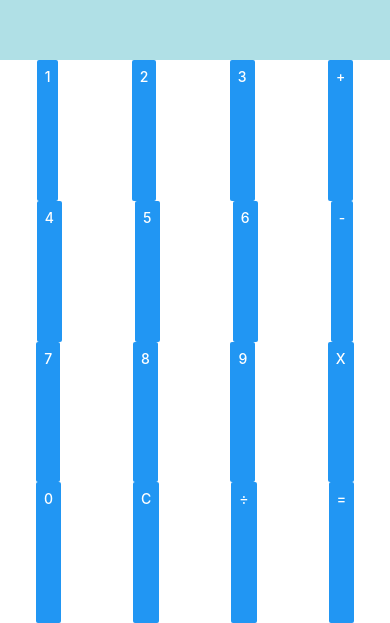
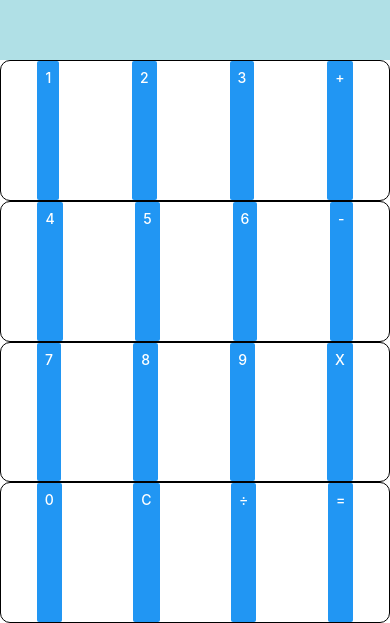
Before and after one commit to Harry823/calculatorApp, a React Native app: screen / in a window 390 px wide. Shown: the part 221-844 px from the top of the page. Built offline with nearby package versions, Linux system fonts and the light colour scheme.

Commit message:
modified stylesheet and used it on button views

```diff
--- a/App.js
+++ b/App.js
@@ -92,19 +92,15 @@ export class TestState extends Component {
       <View style={{flex: 1}}>
         <View
           nativeID="inputDisplay"
-          style={{flex: 1, backgroundColor: "powderblue"}}
+          style={{flex: 1, backgroundColor: "powderblue",justifyContent:"space-around"}}
         >
-          <Text>{this.state.display}</Text>
+          <Text style={{fontSize: 40}}>{this.state.display}</Text>
         </View>
 
         <View nativeID="Buttons" style={{flex: 2}}>
           <View
             nativeID="buttonRowOne"
-            style={{
-              flexDirection: "row",
-              justifyContent: "space-around",
-              flex: 1
-            }}
+            style={styles.buttons}
           >
             <Button title="1" onPress={() => this.numberPress(1)} />
             <Button title="2" onPress={() => this.numberPress(2)} />
@@ -114,11 +110,7 @@ export class TestState extends Component {
 
           <View
             nativeID="buttonRowTwo"
-            style={{
-              flexDirection: "row",
-              justifyContent: "space-around",
-              flex: 1
-            }}
+            style={styles.buttons}
           >
             <Button title="4" onPress={() => this.numberPress(4)} />
             <Button title="5" onPress={() => this.numberPress(5)} />
@@ -128,11 +120,7 @@ export class TestState extends Component {
 
           <View
             nativeID="buttonRowThree"
-            style={{
-              flexDirection: "row",
-              flex: 1,
-              justifyContent: "space-around"
-            }}
+            style={styles.buttons}
           >
             <Button title="7" onPress={() => this.numberPress(7)} />
             <Button title="8" onPress={() => this.numberPress(8)} />
@@ -142,11 +130,7 @@ export class TestState extends Component {
 
           <View
             nativeID="buttonRowFour"
-            style={{
-              flexDirection: "row",
-              justifyContent: "space-around",
-              flex: 1
-            }}
+            style={styles.buttons}
           >
             <Button title="0" onPress={() => this.numberPress(0)} />
             <Button title="C" onPress={this.clearDisplay} />
@@ -159,17 +143,25 @@ export class TestState extends Component {
     );
   }
 }
-/*
+
 const styles = StyleSheet.create({
-  display: {
+  buttons: {
+    flexDirection: "row",
+    justifyContent: "space-around",
     flex: 1,
-    backgroundColor: 'powderblue'
+    borderRadius: 10,
+    borderWidth: 1,
+    borderColor: 'black',
+    textAlign: 'center'
   },
-  buttons: {
-    flex: 2
+  numButton: {
+    borderRadius: 10,
+    borderWidth: 1,
+    borderColor: 'black',
+    textAlign: 'center'
   }
 });
-*/
+
 const App = () => {
   //render() {
   return <TestState />;
```
